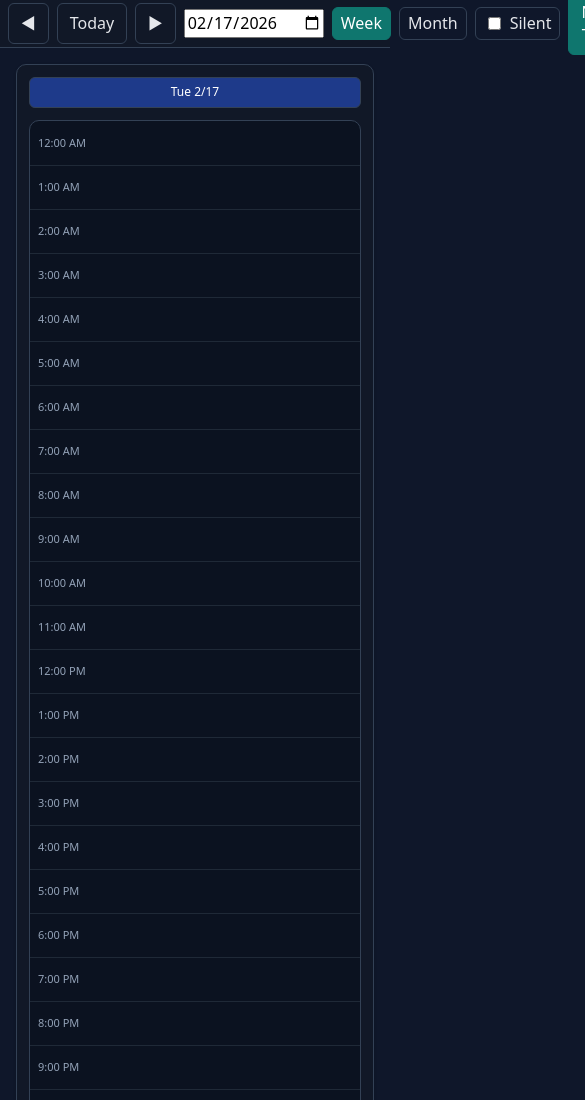
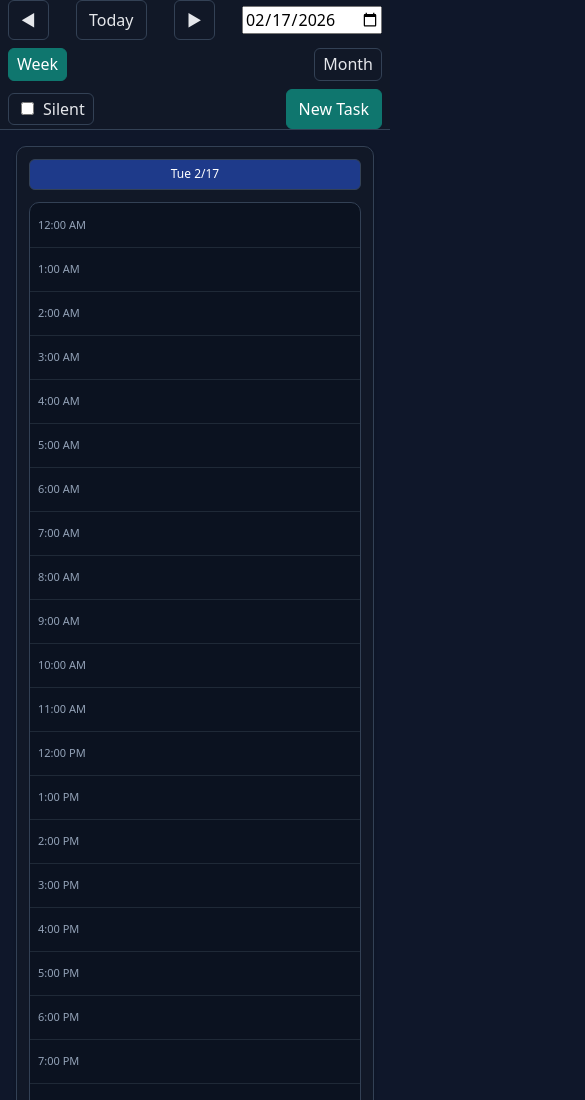
Before and after one commit to diana-corona/time-blocking-app, a plain HTML site: page index.html in a window 390 px wide. Shown: the top 1100 px of the page, 585 px wide, since content can reach past the window. Drawn offline with Linux system fonts and the light colour scheme.

Commit message:
feat(ui): make top toolbar responsive on small screens

```diff
--- a/css/responsive.css
+++ b/css/responsive.css
@@ -13,10 +13,22 @@
     grid-template-columns: 1fr;
   }
 
+  /* Top toolbar: stack and wrap nicely on small screens */
   .toolbar {
     gap: var(--space-2);
     padding: 0 var(--space-2);
+    flex-wrap: wrap;
+    align-items: flex-start;
+    height: auto;
   }
+  .nav-group,
+  .view-toggle,
+  .right-controls {
+    width: 100%;
+    justify-content: space-between;
+    flex-wrap: wrap;
+  }
+
   .nav-group input[type="date"] {
     max-width: 140px;
   }
```
